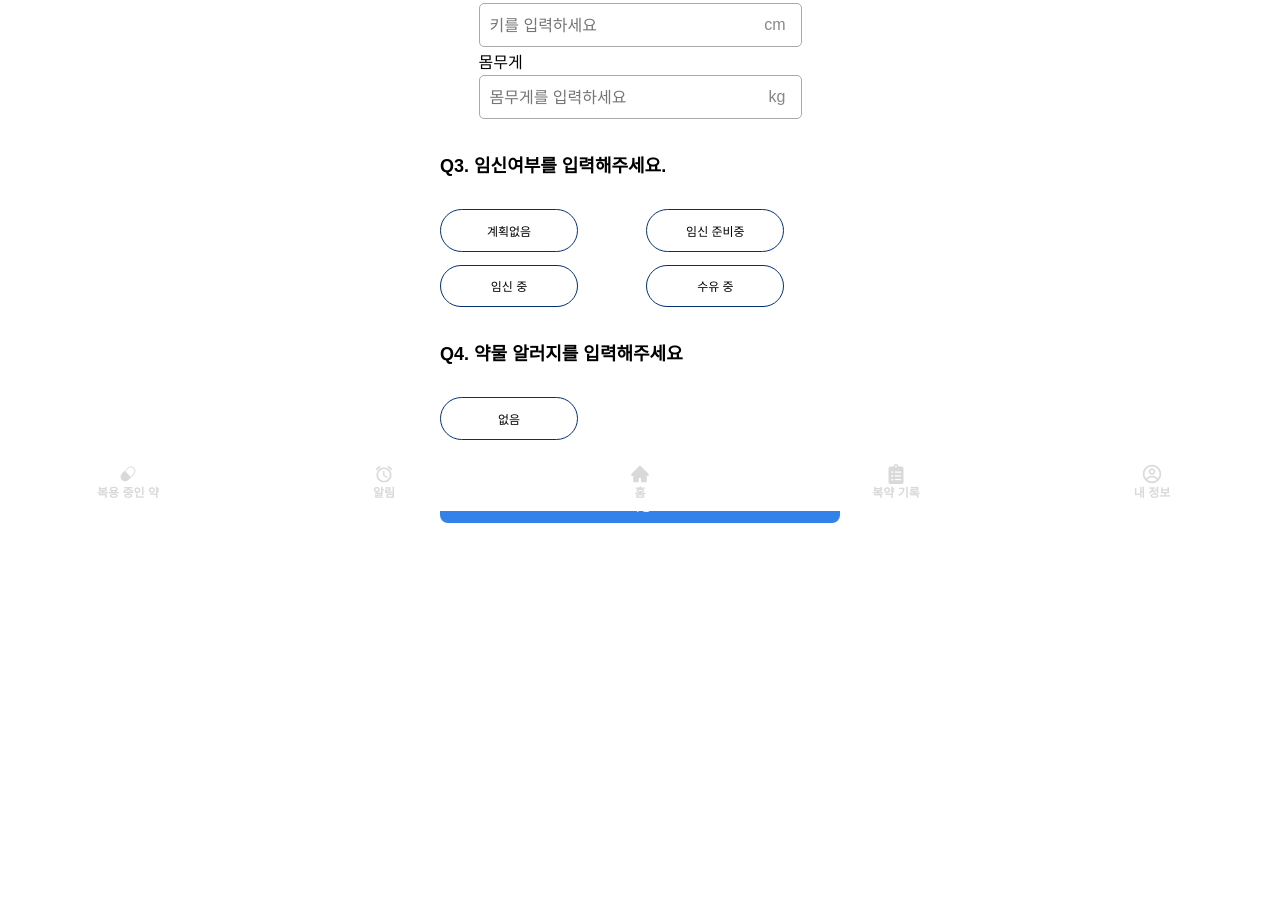
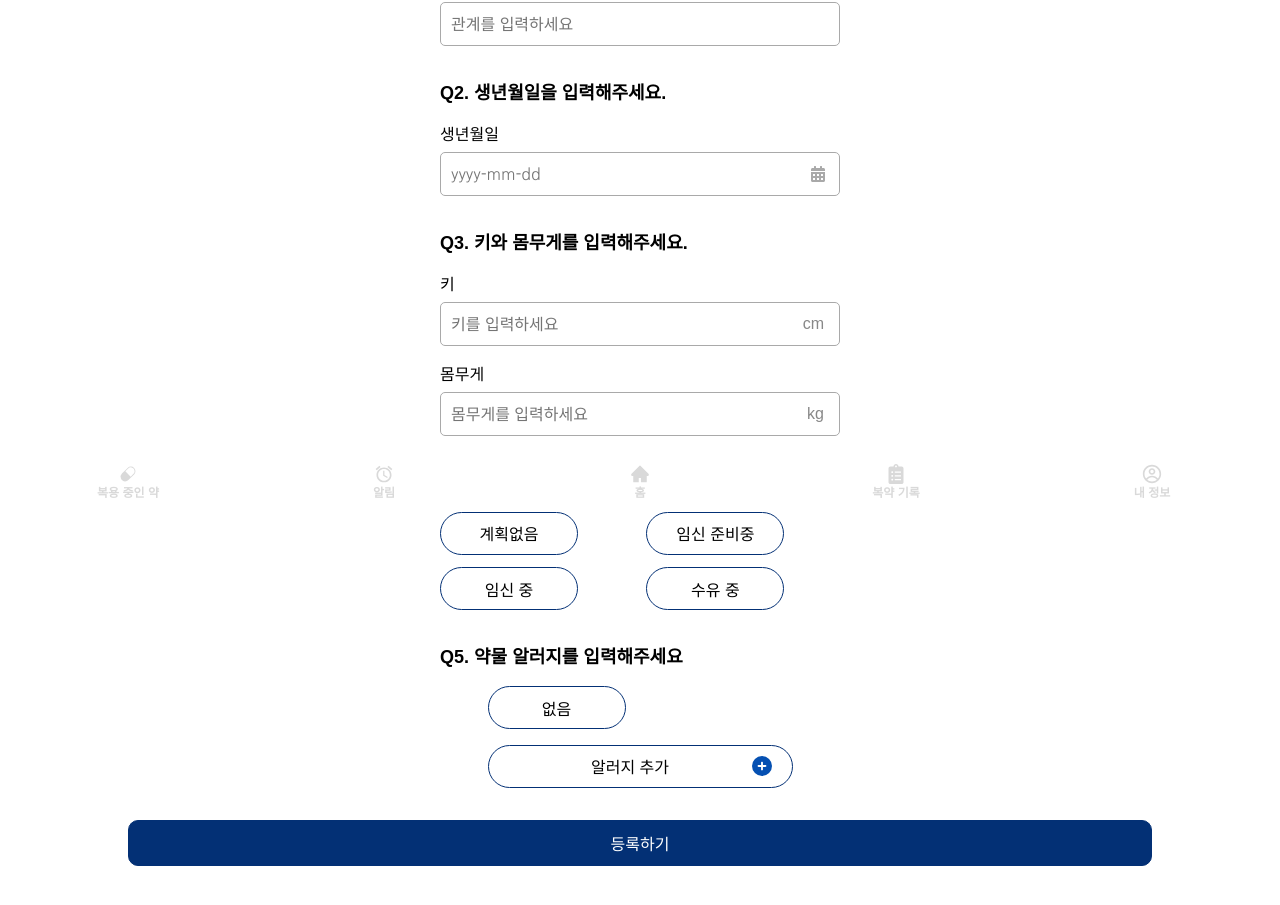
Before and after one commit to qqa108/PillSoGood, a React app in the folder frontend/src/: page /surveyEdit in a window 1280 px wide. Shown: the part 289-1194 px from the top of the page. Before the commit the page ends 892 px from the top, so only its background shows below. Built offline with nearby package versions, Linux system fonts and the light colour scheme; the HTML template or start-up script is replaced by a standard one.

Commit message:
refactor: 설문조사 문항 추가, LongNextButton 코드 구조 수정

```diff
--- a/frontend/src/atoms/surveyState.js
+++ b/frontend/src/atoms/surveyState.js
@@ -10,9 +10,10 @@ export const currentStepState = atom({
 export const surveyAnswersState = atom({
     key: 'surveyAnswersState',
     default: [
-        { type: 'text', answer: '' },   // Q1: 생년월일
-        { type: 'multiple', answer: ['', ''] }, // Q2: 키, 몸무게
-        { type: 'option', answer: '' }, // Q3: 임신여부
-        { type: 'option', answer: '' }, // Q4: 약물 알러지
+        { type:'multiple', answer: ['', ''] }, // Q1: 이름, 관계
+        { type: 'text', answer: '' },   // Q2: 생년월일
+        { type: 'multiple', answer: ['', ''] }, // Q3: 키, 몸무게
+        { type: 'option', answer: '' }, // Q4: 임신여부
+        { type: 'option', answer: '' }, // Q5: 약물 알러지
     ],
 });
--- a/frontend/src/components/AddPillButton_ver1.jsx
+++ b/frontend/src/components/AddPillButton_ver1.jsx
@@ -9,7 +9,7 @@ const Button = styled.button`
   height: 42.743px;
   flex-shrink: 0;
   border-radius: 60px;
-  border: 1px solid #033075;
+  border: 0.06rem solid #033075;
   background: #FFF;
   display: flex;
   justify-content: space-between;
--- a/frontend/src/components/Header.jsx
+++ b/frontend/src/components/Header.jsx
@@ -12,6 +12,7 @@ const HeaderContainer = styled.div`
     background-color: ${colors.main};
     color: white;
     position: fixed;
+    z-index:3000;
 `;
 
 const PageName = styled.div`
--- a/frontend/src/components/LongNextButton.jsx
+++ b/frontend/src/components/LongNextButton.jsx
@@ -1,33 +1,61 @@
 import React from 'react';
 import styled from 'styled-components';
+import colors from '../assets/colors';
 
-// 버튼 스타일 정의
-const Button = styled.button`
-    width: 18rem;
+// 공통 스타일
+const BaseButton = styled.button`
+    width: ${(props) => props.width || '80%'};
     height: 2.875rem;
     flex-shrink: 0;
     border-radius: 0.625rem;
-    border: 1px solid ${(props) => (props.isSelected ? '#3382E9' : '#A9A9A9')};  // 활성화 상태에 따른 테두리 색상
-    background-color: ${(props) => (props.isSelected ? '#FFF' : '#F0F0F0')};  // 비활성화일 경우 배경 색상
-    color: ${(props) => (props.isSelected ? '#3382E9' : '#A9A9A9')};  // 활성화 상태에 따른 글자 색상
     display: flex;
     justify-content: center;
     align-items: center;
-    cursor: ${(props) => (props.isSelected ? 'pointer' : 'not-allowed')};  // 비활성화일 경우 클릭 불가
-    pointer-events: ${(props) => (props.isSelected ? 'auto' : 'none')};  // 비활성화 시 클릭 이벤트 차단
-    transition: background-color 0.3s, color 0.3s;  // 배경색과 글자색 전환 효과
+    font-size: 1rem;
+`;
+
+// 활성 버튼 (테두리, 배경, 글씨 색 바꾸고 싶으면 props로 직접 넘겨주기)
+const EnabledButton = styled(BaseButton)`
+    border: 1px solid ${(props) => props.borderColor || colors.point1};
+    background-color: ${(props) => props.bgColor || colors.point3};
+    color: ${(props) => props.textColor || colors.point1};
+    cursor: pointer;
+    pointer-events: auto;
 
     &:hover {
-        background-color: ${(props) => (props.isSelected ? '#e6f0ff' : '#F0F0F0')};  // 활성화 상태에서만 hover 효과
+        background-color: #e6f0ff;
     }
 `;
 
-// 버튼 컴포넌트
-function LongNextButton({ label, onClick, isSelected }) {
-    return (
-        <Button onClick={onClick} isSelected={isSelected} disabled={!isSelected}>
+// 비활성 버튼
+const DisabledButton = styled(BaseButton)`
+    border: 1px solid ${colors.disableText};
+    background-color: ${colors.point4};
+    color: ${colors.disableText};
+    cursor: not-allowed;
+    pointer-events: none;
+
+    &:hover {
+        background-color:#F0F0F0;
+    }
+`;
+
+
+function LongNextButton({ label, onClick, isSelected, width, bgColor, borderColor, textColor}) {
+    return isSelected ? (
+        <EnabledButton
+            onClick={onClick}
+            width={width}
+            bgColor={bgColor}
+            borderColor={borderColor}
+            textColor={textColor}
+        >
             {label}
-        </Button>
+        </EnabledButton>
+    ) : (
+        <DisabledButton disabled={!isSelected}>
+            {label}
+        </DisabledButton>
     );
 }
 
--- a/frontend/src/components/OptionButton.jsx
+++ b/frontend/src/components/OptionButton.jsx
@@ -6,7 +6,7 @@ const Button = styled.button`
     width: 8.625rem;
     height: 2.671rem;
     border-radius: 3.75rem;
-    border: 1px solid #033075;
+    border: 0.06rem solid #033075;
     background-color: ${(props) => (props.isSelected ? '#EBF3FF' : '#FFF')};  // 선택 여부에 따라 배경색 변경
     cursor: pointer;
     display: flex;
@@ -21,7 +21,7 @@ const Button = styled.button`
 const ButtonText = styled.div`
     text-align: center;
     font-family: 'NanumGothic', sans-serif;
-    font-size: 0.75rem;
+    font-size: 1rem;
     font-weight: 400;
     color: #000;
 `;
--- a/frontend/src/components/TextInput.jsx
+++ b/frontend/src/components/TextInput.jsx
@@ -5,11 +5,17 @@ import 'react-datepicker/dist/react-datepicker.css';
 import { FaCalendarAlt } from 'react-icons/fa';
 import CustomCalendar from './CustomCalendar';  // 커스텀 헤더 컴포넌트 임포트
 
+const TextInputContainer = styled.div`
+    width: 100%;
+    margin-top: 0.825rem;
+`;
+
 // 소제목 스타일 정의
 const Label = styled.div`
     display: flex;
-    width: 17rem;
+    width: 100%;
     height: 1.75rem;
+    margin-bottom: 0.3rem;
     flex-direction: column;
     justify-content: center;
     flex-shrink: 0;
@@ -89,7 +95,7 @@ function TextInput({ label, value, onChange, placeholder, isDateInput, type = 't
     };
 
     return (
-        <div>
+        <TextInputContainer>
             {label && <Label>{label}</Label>}
             <InputContainer>
                 <InputBox
@@ -121,7 +127,7 @@ function TextInput({ label, value, onChange, placeholder, isDateInput, type = 't
                     </>
                 )}
             </InputContainer>
-        </div>
+        </TextInputContainer>
     );
 }
 
--- a/frontend/src/pages/Survey/survey.jsx
+++ b/frontend/src/pages/Survey/survey.jsx
@@ -13,14 +13,12 @@ const SurveyContainer = styled.div`
     flex-direction: column;
     align-items: center;
     justify-content: center;
-    width: 80vw;
-    margin: 2vh auto 0;
+    margin: 2vh 0 0;
     position: relative;
 `;
 
 const ContentContainer = styled.div`
     width: 100%;
-    max-width: 400px;
     display: flex;
     flex-direction: column;
     align-items: center;
@@ -47,7 +45,6 @@ const HeaderContainer = styled.div`
 
 const QuestionText = styled.div`
     color: #000;
-    font-family: 'NanumGothic', sans-serif;
     font-size: 1.125rem;
     font-weight: 700;
     line-height: normal;
@@ -55,13 +52,12 @@ const QuestionText = styled.div`
 
 const PageIndicator = styled.div`
     color: #3382E9;
-    font-family: 'NanumGothic', sans-serif;
     font-size: 1rem;
     font-weight: 400;
     line-height: normal;
 `;
 
-const NavigationButton = styled.button`
+const PreviousButton = styled.button`
     background-color: #3382E9;
     color: white;
     padding: 0.5rem 1rem;
@@ -78,7 +74,7 @@ const NavigationButton = styled.button`
     }
 `;
 
-const Footer = styled.div`
+const NextButton = styled.div`
     width: 100%;
     position: fixed;
     bottom: 3rem;
@@ -89,7 +85,6 @@ const Footer = styled.div`
 
 const StyledTextInputContainer = styled.div`
     width: 100%;
-    max-width: 400px;
     display: flex;
     justify-content: center;
     margin-bottom: 1rem;
@@ -97,7 +92,7 @@ const StyledTextInputContainer = styled.div`
 
 const AddPillButtonContainer = styled.div`
   margin-top: 1rem;
-`
+`;
 
 function Survey() {
     const [currentStep, setCurrentStep] = useRecoilState(currentStepState);
@@ -106,13 +101,21 @@ function Survey() {
 
     // 설문 데이터
     const questions = [
+        {   // 이전 경로가 회원가입이거나 가족이면 자동 입력되게 하기
+            question: 'Q1. 이름과 관계를 입력해주세요.',
+            type: 'multiple',
+            fields: [
+              { label: '이름', placeholder: '이름을 입력하세요', type: 'text' },
+              { label: '관계', placeholder: '관계를 입력하세요', type: 'text' },
+          ]
+        },
         {
-            question: 'Q1. 생년월일을 입력해주세요.',
+            question: 'Q2. 생년월일을 입력해주세요.',
             type: 'date',
             label: '생년월일',
         },
         {
-            question: 'Q2. 키와 몸무게를 입력해주세요.',
+            question: 'Q3. 키와 몸무게를 입력해주세요.',
             type: 'multiple',
             fields: [
                 { label: '키', placeholder: '키를 입력하세요', type: 'number', unit: 'cm', step: '0.01' },
@@ -120,12 +123,12 @@ function Survey() {
             ]
         },
         {
-            question: 'Q3. 임신여부를 입력해주세요.',
+            question: 'Q4. 임신여부를 입력해주세요.',
             type: 'option',
             options: ['계획없음', '임신 준비중', '임신 중', '수유 중'],
         },
         {
-            question: 'Q4. 약물 알러지를 입력해주세요',
+            question: 'Q5. 약물 알러지를 입력해주세요',
             type: 'option',
             options: ['없음'],
         },
@@ -148,8 +151,33 @@ function Survey() {
         localStorage.setItem('surveyAnswers', JSON.stringify(surveyAnswers));
     }, [currentStep, surveyAnswers]);
 
+    // const handleInputChange = (e, index = 0) => {
+    //     const updatedAnswers = [...surveyAnswers];
+
+    //     if (currentQuestion.type === 'multiple') {
+    //         const multipleAnswers = [...(updatedAnswers[currentStep - 1].answer || ['', ''])];
+    //         multipleAnswers[index] = e.target.value;
+    //         updatedAnswers[currentStep - 1] = { ...updatedAnswers[currentStep - 1], answer: multipleAnswers };
+    //     } else {
+    //         updatedAnswers[currentStep - 1] = { ...updatedAnswers[currentStep - 1], answer: e.target.value };
+    //     }
+
+    //     setSurveyAnswers(updatedAnswers);
+    // };
+
+    // const handleOptionClick = (option) => {
+    //     const updatedAnswers = [...surveyAnswers];
+    //     updatedAnswers[currentStep - 1] = { ...updatedAnswers[currentStep - 1], answer: option };
+
+    //     setSurveyAnswers(updatedAnswers);
+    // };
     const handleInputChange = (e, index = 0) => {
       const updatedAnswers = [...surveyAnswers];
+
+      // 현재 step의 답변이 존재하는지 확인, 없으면 기본값 설정
+      if (!updatedAnswers[currentStep - 1]) {
+          updatedAnswers[currentStep - 1] = { answer: '' };
+      }
 
       if (currentQuestion.type === 'multiple') {
           const multipleAnswers = [...(updatedAnswers[currentStep - 1].answer || ['', ''])];
@@ -164,29 +192,52 @@ function Survey() {
 
   const handleOptionClick = (option) => {
       const updatedAnswers = [...surveyAnswers];
+
+      // 현재 step의 답변이 존재하는지 확인, 없으면 기본값 설정
+      if (!updatedAnswers[currentStep - 1]) {
+          updatedAnswers[currentStep - 1] = { answer: '' };
+      }
+
       updatedAnswers[currentStep - 1] = { ...updatedAnswers[currentStep - 1], answer: option };
 
       setSurveyAnswers(updatedAnswers);
   };
 
+    // const isNextButtonActive = (() => {
+    //     const currentAnswer = surveyAnswers[currentStep - 1].answer;
+    //     if (Array.isArray(currentAnswer)) {
+    //         return currentAnswer.every((answer) => answer !== '');
+    //     }
+    //     return currentAnswer !== '';
+    // })();
     const isNextButtonActive = (() => {
-        const currentAnswer = surveyAnswers[currentStep - 1].answer;
+      const currentAnswer = surveyAnswers[currentStep - 1]?.answer;
       if (Array.isArray(currentAnswer)) {
           return currentAnswer.every((answer) => answer !== '');
       }
       return currentAnswer !== '';
   })();
 
+    // const handleNextClick = () => {
+    //     if (currentStep < questions.length) {
+    //         setCurrentStep(currentStep + 1);
+    //     }
+    //     else if (currentStep === questions.length) {
+    //       // 마지막 단계에서 surveyEdit 페이지로 이동
+    //       navigate('/surveyEdit');
+    //     }
+    // };
     const handleNextClick = () => {
       if (currentStep < questions.length) {
           setCurrentStep(currentStep + 1);
+      } else if (currentStep === questions.length) {
+          // 마지막 단계에서 surveyAnswers가 충분한지 확인
+          if (!surveyAnswers[currentStep - 1]) {
+              setSurveyAnswers([...surveyAnswers, { answer: '' }]);
           }
-        else if (currentStep === questions.length) {
-          // 마지막 단계에서 surveyEdit 페이지로 이동
           navigate('/surveyEdit');
       }
   };
-
     const handlePreviousClick = () => {
         if (currentStep > 1) {
             setCurrentStep(currentStep - 1);
@@ -195,9 +246,9 @@ function Survey() {
 
     return (
         <SurveyContainer>
-            <NavigationButton onClick={handlePreviousClick} disabled={currentStep === 1}>
+            <PreviousButton onClick={handlePreviousClick} disabled={currentStep === 1}>
                 이전
-            </NavigationButton>
+            </PreviousButton>
             <HeaderContainer>
                 <QuestionText>{currentQuestion.question}</QuestionText>
                 <PageIndicator>{`${currentStep}/${questions.length}`}</PageIndicator>
@@ -237,7 +288,7 @@ function Survey() {
                             />
                         </StyledTextInputContainer>
                     ))
-                ) : currentQuestion.type === 'option' && currentStep === 4 ? (
+                ) : currentQuestion.type === 'option' && currentStep === questions.length ? (
                     <div>
                         <ButtonContainer>
                             {currentQuestion.options.map((option, index) => (
@@ -267,13 +318,13 @@ function Survey() {
                 ) : null}
             </ContentContainer>
 
-            <Footer>
+            <NextButton>
                 <LongNextButton
                     label="다음"
                     onClick={handleNextClick}
                     isSelected={isNextButtonActive}
                 />
-            </Footer>
+            </NextButton>
         </SurveyContainer>
     );
 }
--- a/frontend/src/pages/Survey/surveyEdit.jsx
+++ b/frontend/src/pages/Survey/surveyEdit.jsx
@@ -1,9 +1,13 @@
-import React, { useState } from 'react';
+import styled from 'styled-components';
+import React, { useState, useEffect } from 'react';
+import { useNavigate } from 'react-router-dom';
 import { useRecoilState } from 'recoil';
 import { surveyAnswersState } from '../../atoms/surveyState'; // Recoil 상태 import
 import TextInput from '../../components/TextInput'; // TextInput 컴포넌트 import
 import OptionButton from '../../components/OptionButton'; // OptionButton 컴포넌트 import
-import styled from 'styled-components';
+import LongNextButton from '../../components/LongNextButton';
+import AddPillButton_ver1 from '../../components/AddPillButton_ver1';
+import colors from '../../assets/colors';
 
 const SurveyEditContainer = styled.div`
     display: flex;
@@ -33,6 +37,9 @@ const ButtonContainer = styled.div`
     width: 100%;
     max-width: 400px;
 `;
+const AddPillButtonContainer = styled.div`
+  margin-top: 1rem;
+`;
 
 const HeaderContainer = styled.div`
     display: flex;
@@ -40,7 +47,7 @@ const HeaderContainer = styled.div`
     align-items: center;
     width: 100%;
     max-width: 400px;
-    margin-bottom: 1rem;
+    margin-bottom: 0.125rem;
 `;
 
 const QuestionText = styled.div`
@@ -51,16 +58,17 @@ const QuestionText = styled.div`
     line-height: normal;
 `;
 
-const SaveButton = styled.button`
+const PreviousButton = styled.button`
     background-color: #3382E9;
     color: white;
     padding: 0.5rem 1rem;
     border: none;
     border-radius: 0.5rem;
     cursor: pointer;
-    margin-top: 1rem;
-    width: 100%;
-    max-width: 400px;
+    margin-bottom: 1rem;
+    align-self: flex-start;
+    position: sticky;
+    top: 0;
 
     &:disabled {
         background-color: #ccc;
@@ -69,18 +77,29 @@ const SaveButton = styled.button`
 `;
 
 function SurveyEdit() {
+    const navigate = useNavigate();
     const [surveyAnswers, setSurveyAnswers] = useRecoilState(surveyAnswersState);
-    const [localAnswers, setLocalAnswers] = useState([...surveyAnswers]); // 로컬 상태로 관리
+    const [localAnswers, setLocalAnswers] = useState(() => {
+        const savedAnswers = localStorage.getItem('localAnswers');
+        return savedAnswers ? JSON.parse(savedAnswers) : [...surveyAnswers];
+    });
 
-    // 설문 데이터
     const questions = [
         {
-            question: 'Q1. 생년월일을 입력해주세요.',
+            question: 'Q1. 이름과 관계를 입력해주세요.',
+            type: 'multiple',
+            fields: [
+              { label: '이름', placeholder: '이름을 입력하세요', type: 'text' },
+              { label: '관계', placeholder: '관계를 입력하세요', type: 'text' },
+          ]
+        },
+        {
+            question: 'Q2. 생년월일을 입력해주세요.',
             type: 'date',
             label: '생년월일',
         },
         {
-            question: 'Q2. 키와 몸무게를 입력해주세요.',
+            question: 'Q3. 키와 몸무게를 입력해주세요.',
             type: 'multiple',
             fields: [
                 { label: '키', placeholder: '키를 입력하세요', type: 'number', unit: 'cm', step: '0.01' },
@@ -88,18 +107,21 @@ function SurveyEdit() {
             ]
         },
         {
-            question: 'Q3. 임신여부를 입력해주세요.',
+            question: 'Q4. 임신여부를 입력해주세요.',
             type: 'option',
             options: ['계획없음', '임신 준비중', '임신 중', '수유 중'],
         },
         {
-            question: 'Q4. 약물 알러지를 입력해주세요',
+            question: 'Q5. 약물 알러지를 입력해주세요',
             type: 'option',
             options: ['없음'],
         },
     ];
 
-    // 입력값 변경 핸들러
+    const handlePreviousClick = () => {
+      navigate(-1);
+    };
+
     const handleInputChange = (e, index, fieldIndex = 0) => {
         const updatedAnswers = [...localAnswers];
 
@@ -114,32 +136,40 @@ function SurveyEdit() {
         setLocalAnswers(updatedAnswers);
     };
 
-    // 옵션 선택 핸들러
     const handleOptionClick = (option, index) => {
         const updatedAnswers = [...localAnswers];
         updatedAnswers[index] = { ...updatedAnswers[index], answer: option };
+
         setLocalAnswers(updatedAnswers);
     };
 
-    // 저장 버튼 핸들러
     const handleSave = () => {
-        setSurveyAnswers(localAnswers); // 최종 수정 사항 저장
+        setSurveyAnswers(localAnswers);
         alert('설문 응답이 성공적으로 수정되었습니다.');
     };
 
+    useEffect(() => {
+        localStorage.setItem('localAnswers', JSON.stringify(localAnswers));
+    }, [localAnswers]);
+
     return (
         <SurveyEditContainer>
+            <PreviousButton onClick={handlePreviousClick}>
+                이전
+            </PreviousButton>
             {questions.map((question, index) => (
                 <QuestionContainer key={index}>
                     <HeaderContainer>
                         <QuestionText>{question.question}</QuestionText>
                     </HeaderContainer>
-                    {question.type === 'date' || question.type === 'text' ? (
+
+                    {question.type === 'date' ? (
                         <TextInput
                             label={question.label}
-                            placeholder="입력해주세요"
+                            placeholder="yyyy-mm-dd"
                             value={localAnswers[index]?.answer || ''}
                             onChange={(e) => handleInputChange(e, index)}
+                            isDateInput
                         />
                     ) : question.type === 'multiple' ? (
                         question.fields.map((field, fieldIndex) => (
@@ -154,7 +184,24 @@ function SurveyEdit() {
                                 step={field.step}
                             />
                         ))
-                    ) : question.type === 'option' ? (
+                    ) : question.type === 'option' && index === questions.length-1 ? (
+                      <div>
+                        <ButtonContainer>
+                              {question.options.map((option, optionIndex) => (
+                                  <OptionButton
+                                      key={optionIndex}
+                                      label={option}
+                                      onClick={() => handleOptionClick(option, index)}
+                                      isSelected={localAnswers[index]?.answer === option}
+                                  />
+                              ))}
+                        </ButtonContainer>
+                        <AddPillButtonContainer>
+                          <AddPillButton_ver1 text="알러지 추가" />
+                        </AddPillButtonContainer>
+                        </div>
+                    ) :
+                    question.type === 'option' ? (
                       <ButtonContainer>
                           {question.options.map((option, optionIndex) => (
                               <OptionButton
@@ -168,7 +215,16 @@ function SurveyEdit() {
                   ) : null}
                 </QuestionContainer>
             ))}
-            <SaveButton onClick={handleSave}>저장</SaveButton>
+
+            <LongNextButton
+              label="등록하기"
+              onClick={handleSave}
+              isSelected={true}
+              bgColor={colors.main}
+              borderColor={colors.main}
+              textColor="white"
+              width={'100%'}
+            />
         </SurveyEditContainer>
     );
 }
```
Lines whose indentation alone changed are shown as unchanged.
